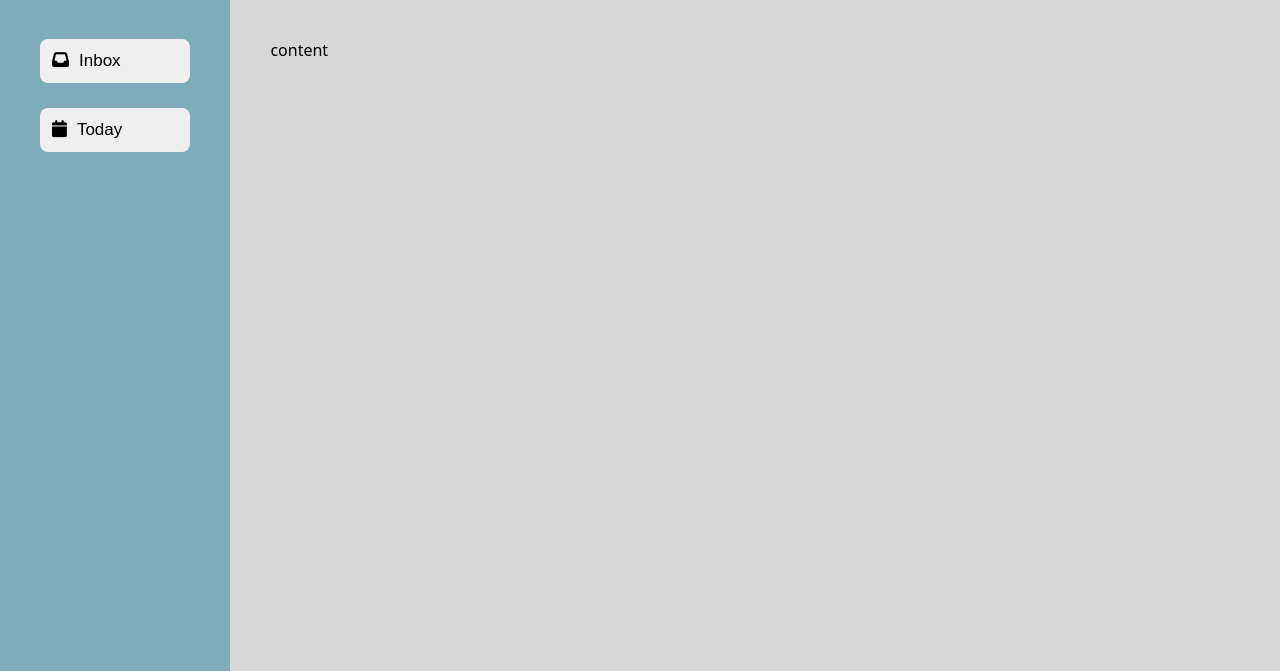
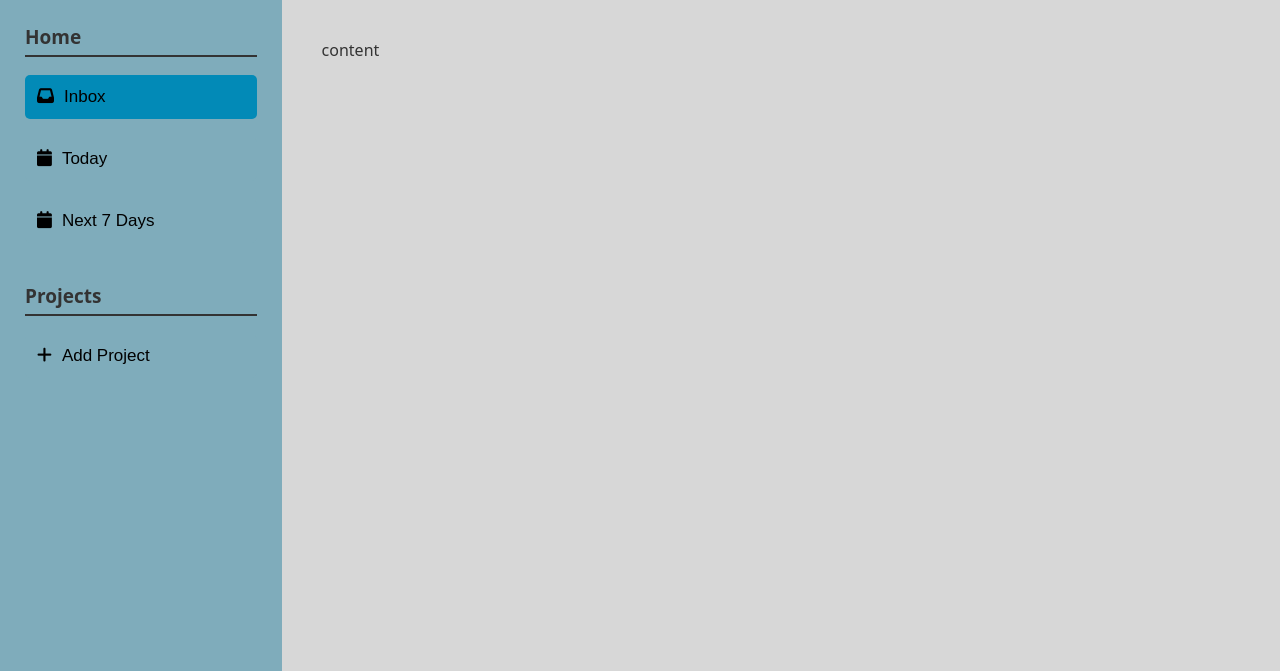
Before and after one commit to AlyLoutfy/todo-list, a website built with webpack: page dist/index.html in a window 1280 px wide. Shown: the part 81-752 px from the top of the page. Built offline with nearby package versions, Linux system fonts and the light colour scheme.

Commit message:
Add Nav styling

```diff
--- a/dist/index.html
+++ b/dist/index.html
@@ -14,13 +14,13 @@
 
   <body>
     <header>
-      <div class="title">
       <img src="logo.png" alt="" width="65" />
-      </div>
     </header>
     <div class="main">
       <div class="nav">
-        <button>
+        <div class="home">
+          <div class="title">Home</div>
+          <button class="selected">
             <i class="fas fa-inbox"></i>
             Inbox
           </button>
@@ -28,6 +28,19 @@
             <i class="fas fa-calendar"></i>
             Today
           </button>
+          <button>
+            <i class="fas fa-calendar"></i>
+            Next 7 Days
+          </button>
+        </div>
+
+        <div class="projects">
+          <div class="title">Projects</div>
+          <button>
+            <i class="fas fa-plus"></i>
+            Add Project
+          </button>
+        </div>
       </div>
       <div class="content">content</div>
     </div>
--- a/dist/style.css
+++ b/dist/style.css
@@ -2,7 +2,7 @@
   --background: #d7d7d7;
   --navBackground: #7facbb;
   --headerBackground: #028ab7;
-  --font: #000000;
+  --font: #333333;
   --header: #fff;
   --calculator: #212121;
   --screen: #86bcc6;
@@ -40,8 +40,7 @@ header {
   font-weight: 600;
 }
 
-header .title {
-  display: flex;
+header img {
   cursor: pointer;
 }
 
@@ -51,22 +50,40 @@ header .title {
 
 .nav {
   background-color: var(--navBackground);
-  padding: 40px;
+  color: var(--font);
+  padding: 25px;
   height: 90vh;
-  width: 18vw;
+  width: 22vw;
+}
+
+.title {
+  font-size: 19px;
+  font-weight: 600;
+  padding-bottom: 5px;
+  border-bottom: solid 2px;
+}
+
+.home,
+.projects {
   display: flex;
   flex-direction: column;
-  gap: 25px;
+  gap: 18px;
+  margin-bottom: 40px;
 }
 
 .nav button {
+  background-color: var(--navBackground);
   cursor: pointer;
   border: none;
   padding: 12px;
-  border-radius: 8px;
+  border-radius: 5px;
   font-size: 17px;
   display: flex;
   gap: 10px;
+}
+
+.selected {
+  background-color: var(--headerBackground) !important;
 }
 
 .content {
```
Lines whose indentation alone changed are shown as unchanged.
